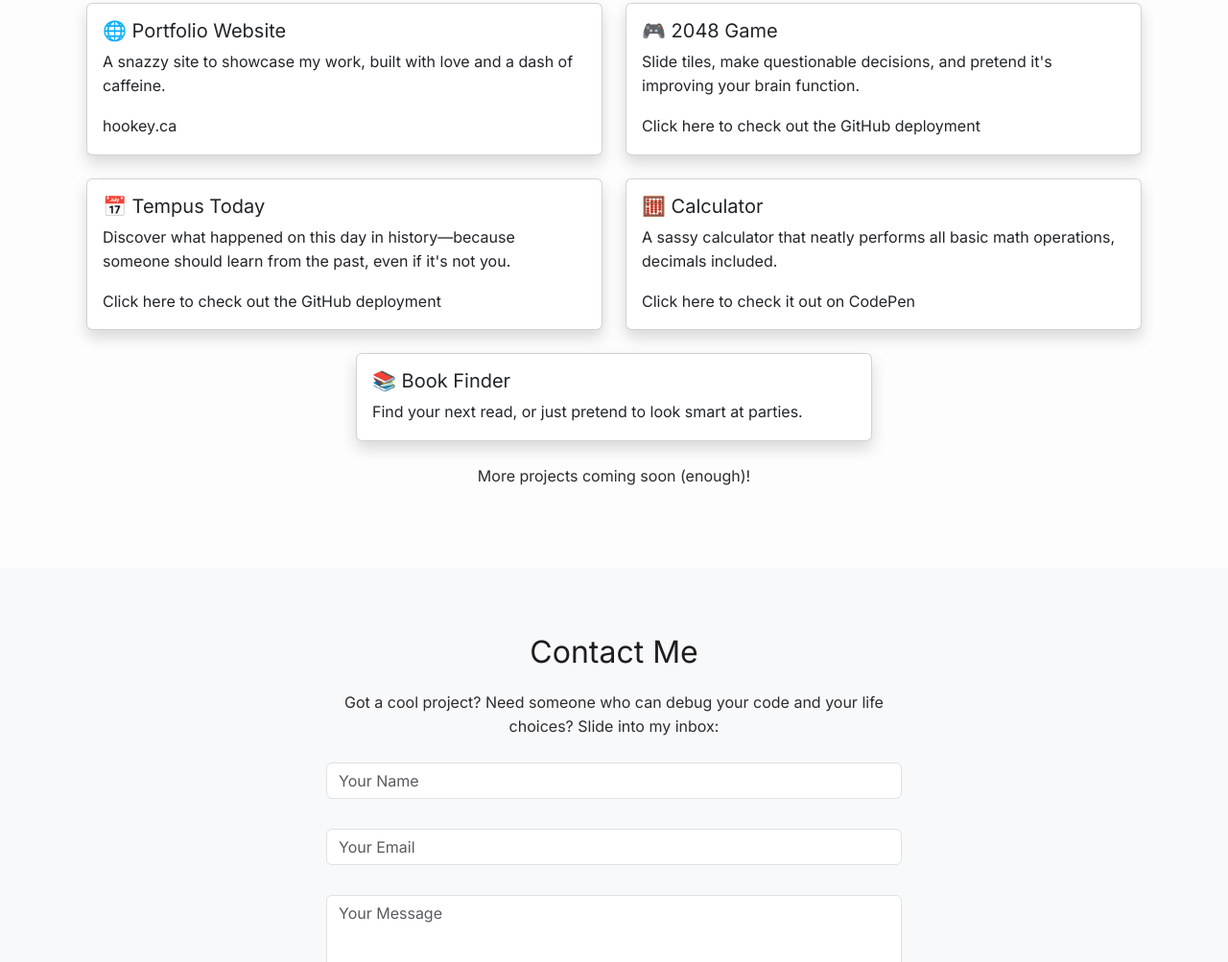
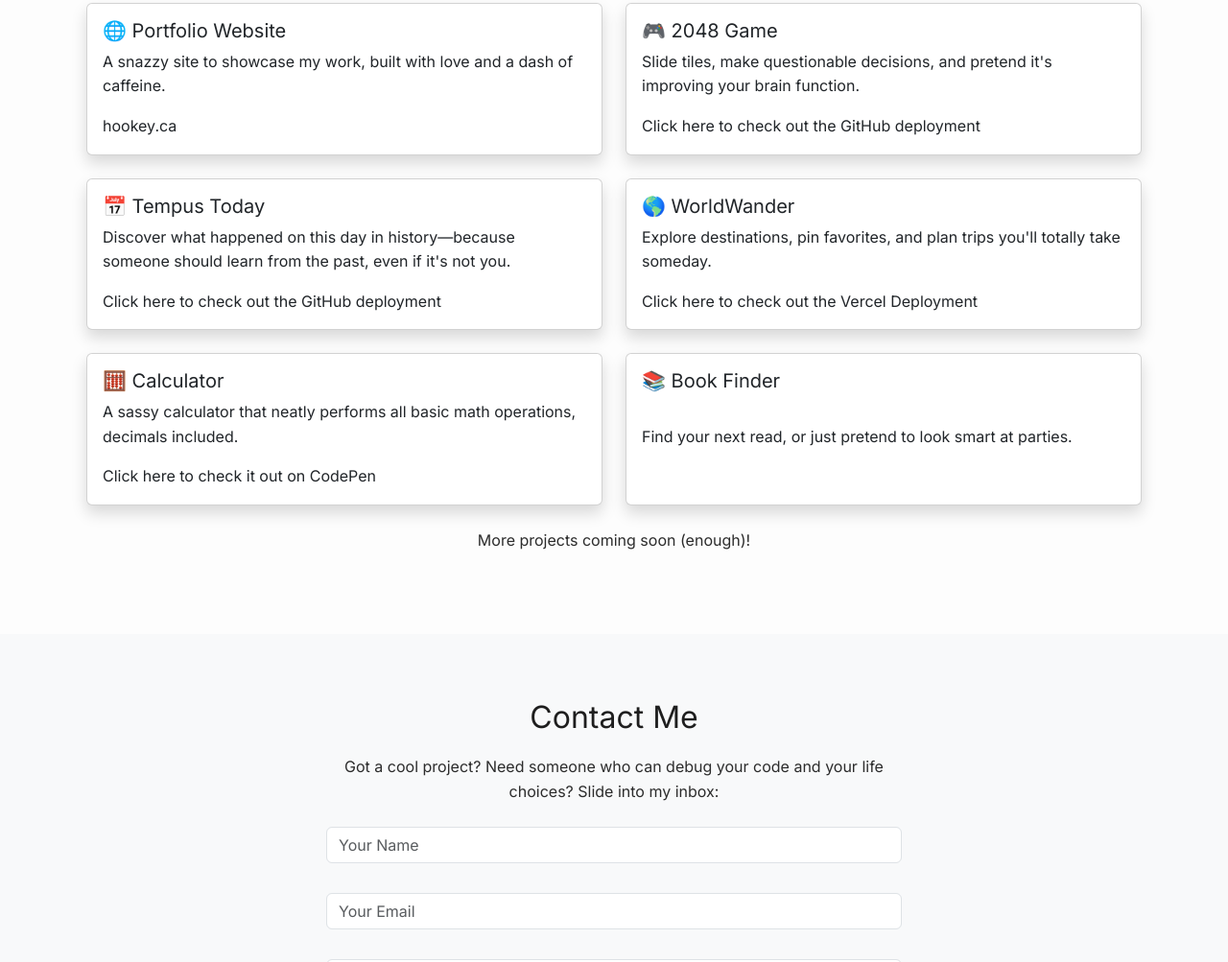
Before and after one commit to mersy-28/portfolio-website, a website: page index.html in a window 1280 px wide. Shown: the part 962-1965 px from the top of the page at 96% size. Drawn offline with nearby package versions, Linux system fonts and the light colour scheme.

Commit message:
added a new project

```diff
--- a/index.html
+++ b/index.html
@@ -56,7 +56,7 @@
     <div class="container">
       <h2 class="text-center">Projects</h2>
       <div class="row g-4 mt-4">
-        <div class="col-md-6 d-flex" data-aos="fade-right">
+        <div class="col-md-6 d-flex" data-aos="fade-left">
           <div class="card shadow w-100 h-100">
             <div class="card-body d-flex flex-column justify-content-between">
               <h5 class="card-title">🌐 Portfolio Website</h5>
@@ -66,7 +66,7 @@
           </div>
         </div>
 
-        <div class="col-md-6 d-flex" data-aos="fade-left">
+        <div class="col-md-6 d-flex" data-aos="fade-right">
           <div class="card shadow w-100 h-100">
             <div class="card-body d-flex flex-column justify-content-between">
               <h5 class="card-title">🎮 2048 Game</h5>
@@ -89,6 +89,16 @@
         <div class="col-md-6 d-flex" data-aos="fade-right">
           <div class="card shadow w-100 h-100">
             <div class="card-body d-flex flex-column justify-content-between">
+              <h5 class="card-title">🌎 WorldWander</h5>
+              <p class="card-text">Explore destinations, pin favorites, and plan trips you'll totally take someday.</p>
+              <a href="https://worldwander-zeta.vercel.app/" target="_blank" class="stretched-link">Click here to check out the Vercel Deployment</a>
+            </div>
+          </div>
+        </div>
+
+        <div class="col-md-6 d-flex" data-aos="fade-left">
+          <div class="card shadow w-100 h-100">
+            <div class="card-body d-flex flex-column justify-content-between">
               <h5 class="card-title">🧮 Calculator</h5>
               <p class="card-text">A sassy calculator that neatly performs all basic math operations, decimals included.</p>
               <a href="https://codepen.io/mersy-28/pen/emmLZLa" target="_blank" class="stretched-link">Click here to check it out on CodePen</a>
@@ -101,6 +111,7 @@
             <div class="card-body d-flex flex-column justify-content-between">
               <h5 class="card-title">📚 Book Finder</h5>
               <p class="card-text">Find your next read, or just pretend to look smart at parties.</p>
+              <a href="" target="_blank" class="stretched-link"></a>
             </div>
           </div>
         </div>
```
